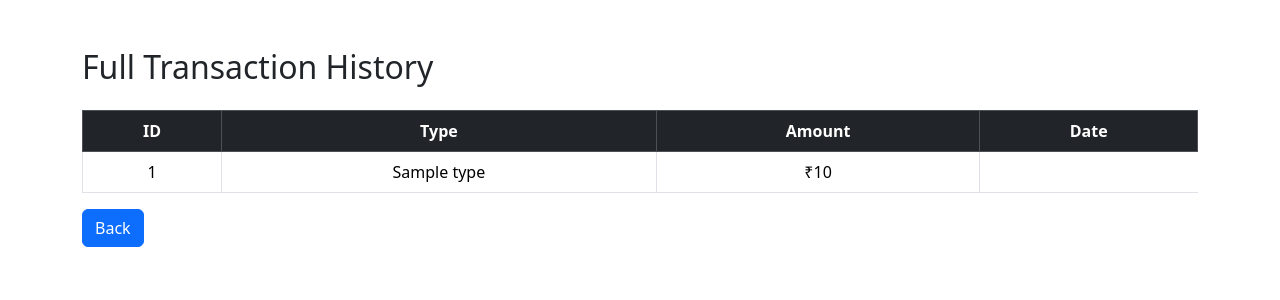
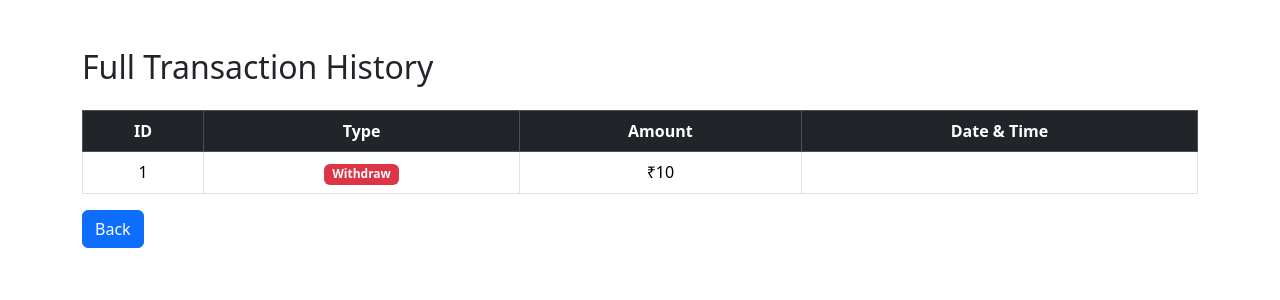
Before and after one commit to eswar-sai-2/small_atm_project, a Flask app: template templates/history.html in a window 1280 px wide. Shown: the top 300 px of the page. Run offline with Flask 3, Linux system fonts and the light colour scheme; the template is opened without the code that fills it: most values are stand-ins (such as "Sample title", 1, 10 or a date in 2020); parts of the project's set-up code (start-up, migrations or seed data) failed here and were passed over.

Commit message:
Add files via upload

```diff
--- a/templates/history.html
+++ b/templates/history.html
@@ -20,7 +20,7 @@
 <th>ID</th>
 <th>Type</th>
 <th>Amount</th>
-<th>Date</th>
+<th>Date & Time</th>
 </tr>
 </thead>
 
@@ -28,9 +28,25 @@
 {% for t in history %}
 <tr>
 <td>{{ t.id }}</td>
-<td>{{ t.type }}</td>
+
+<td>
+{% if t.type == 'Deposit' %}
+<span class="badge bg-success">Deposit</span>
+{% else %}
+<span class="badge bg-danger">Withdraw</span>
+{% endif %}
+</td>
+
 <td>₹{{ t.amount }}</td>
+
+<td>
+{% if t.date %}
 {{ (t.date + timedelta(hours=5, minutes=30)).strftime('%d-%m-%Y %H:%M') }}
+{% else %}
+No Date
+{% endif %}
+</td>
+
 </tr>
 {% endfor %}
 </tbody>
```
